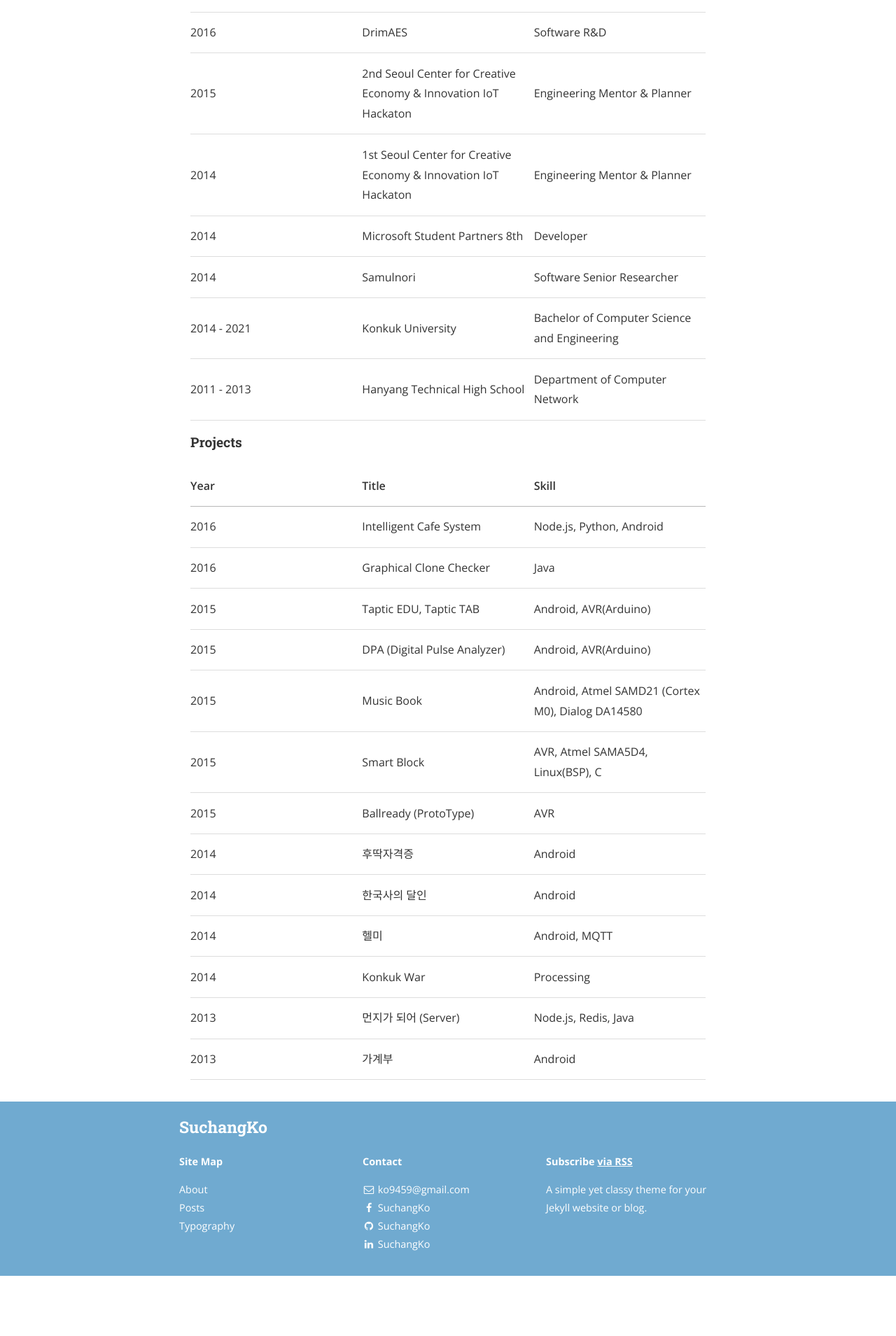
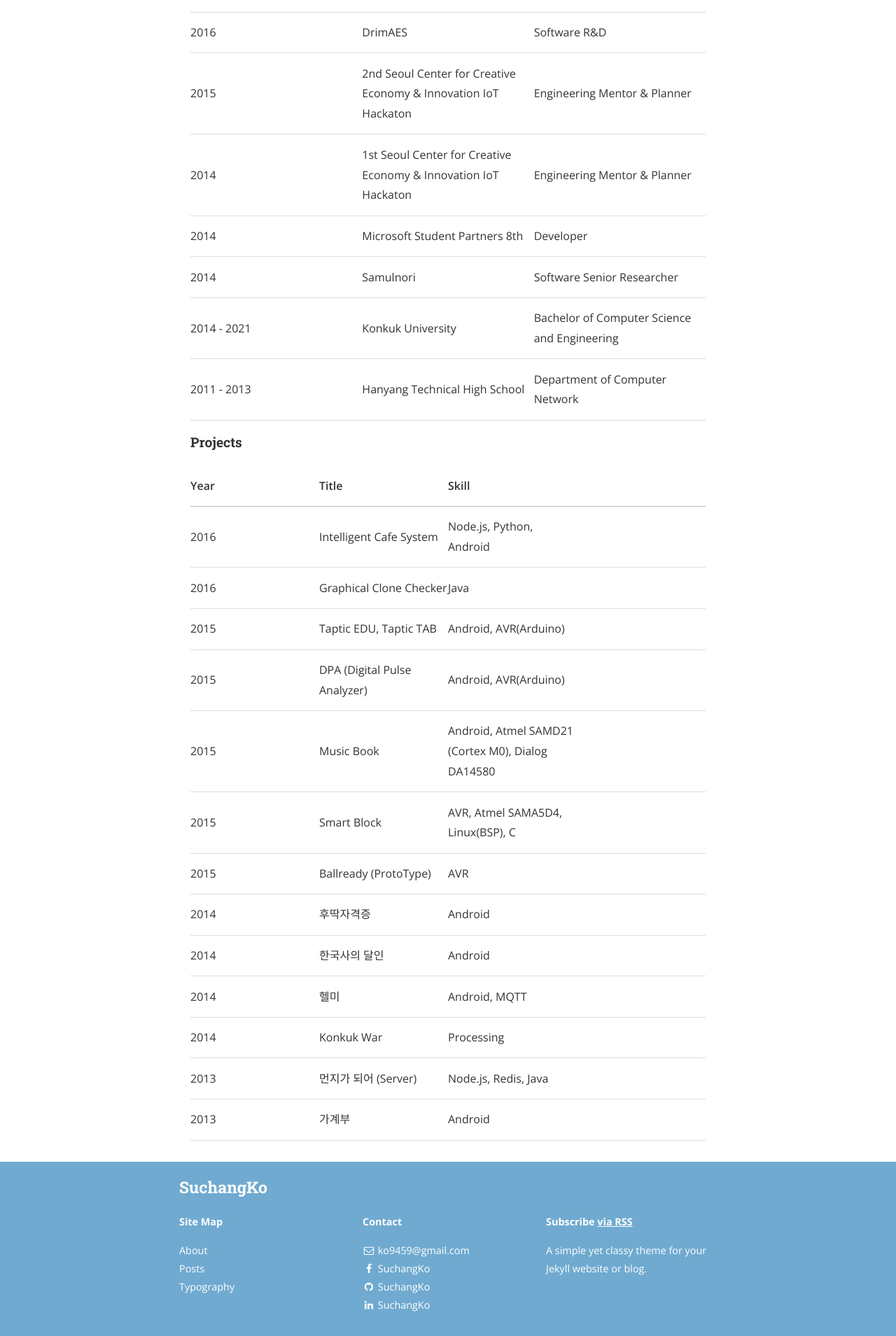
Before and after one commit to SuchangKo/suchangko.github.io, a Jekyll site: the page built from about.md, in a window 1280 px wide. Shown: the part 1586-3495 px from the top of the page at 70% size. Built offline with Jekyll 4.4.1, drawn with Linux system fonts in a browser that asks for light colours; nearby versions of some CDN libraries; a style sheet for code colours, icons or effects is not loaded; before the commit the page ends 3409 px from its top, so only the background shows below that.

Commit message:
Change Markdown

```diff
--- a/about.md
+++ b/about.md
@@ -56,8 +56,8 @@
 
 #### Projects
 
-| Year | Title | Skill |
-| :- | :--- | :--- |
+| Year | Title | Skill |  |
+| :- | :--- | :--- | - |
 | 2016 | Intelligent Cafe System | Node.js, Python, Android |
 | 2016 | Graphical Clone Checker | Java |
 | 2015 | Taptic EDU, Taptic TAB | Android, AVR(Arduino) |
```
